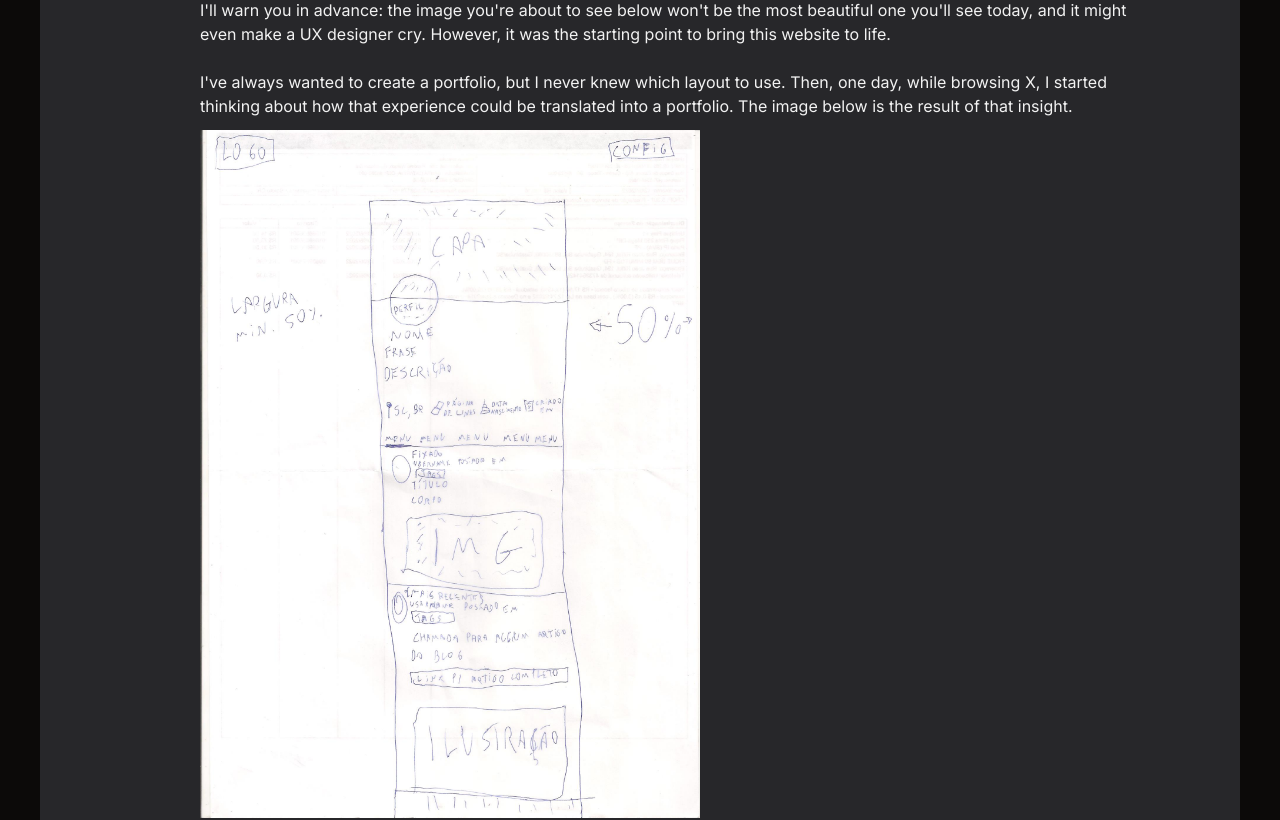
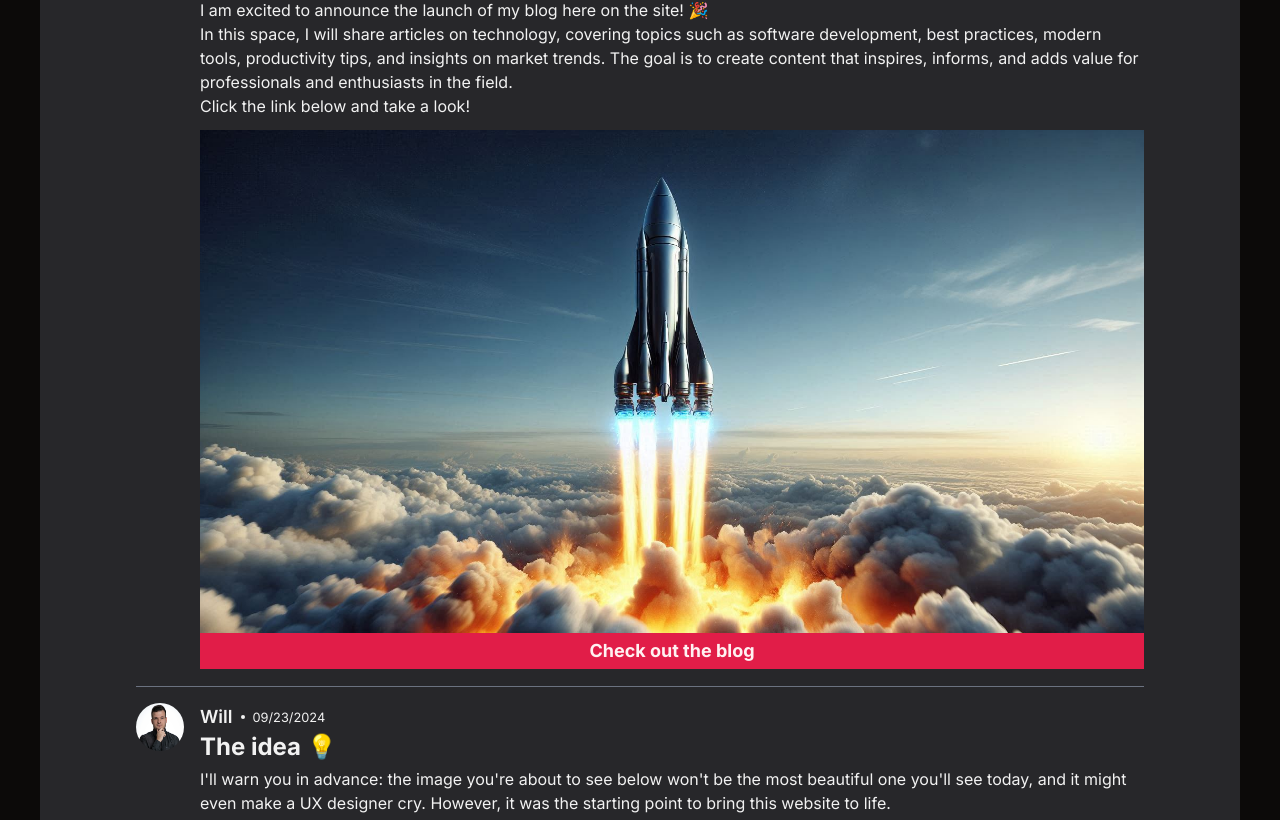
Before and after one commit to bretzke/my-website, a Next.js app: page /en in a window 1280 px wide. Shown: the part 1720-2540 px from the top of the page. Built offline with nearby package versions, Linux system fonts and the light colour scheme; no server answers; a web font is replaced by a local one.

Commit message:
Added one post about blog launch

```diff
--- a/src/app/[locale]/page.tsx
+++ b/src/app/[locale]/page.tsx
@@ -1,10 +1,12 @@
 import Divider from "@/components/Divider";
 import FeedPost from "@/components/FeedPost";
+import { Button } from "@/components/ui/button";
 import { myUserInfo, publishedDate, StaticPageProps } from "@/utils/constants";
 import { imagesPostPath } from "@/utils/imagesPath";
 import { useTranslations } from "next-intl";
 import { unstable_setRequestLocale } from "next-intl/server";
 import Image from "next/image";
+import Link from "next/link";
 
 export default function Home({ params: { locale } }: StaticPageProps) {
   unstable_setRequestLocale(locale);
@@ -29,6 +31,26 @@ export default function Home({ params: { locale } }: StaticPageProps) {
       </FeedPost>
       <Divider />
       <FeedPost
+        postTitle={translate("blogLaunch.title")}
+        postBody={translate("blogLaunch.body")}
+        user={myUserInfo}
+        postedAt={new Date("2024-11-21 12:00:00")}
+      >
+        <Link href="/blog" className="relative hover:opacity-75 transition-all">
+          <Image
+            src={imagesPostPath.rocketSky}
+            alt=""
+            width={1000}
+            height={1000}
+            priority
+          />
+          <span className="absolute w-full bottom-0 bg-primary text-primary-foreground text-center p-1 text-lg font-bold">
+            {translate("blogLaunch.cta")}
+          </span>
+        </Link>
+      </FeedPost>
+      <Divider />
+      <FeedPost
         postTitle={translate("theIdea.title")}
         postBody={translate("theIdea.body")}
         user={myUserInfo}
--- a/src/messages/en/posts.ts
+++ b/src/messages/en/posts.ts
@@ -2,6 +2,11 @@ export default {
   helloWorld: {
     title: "Greetings! 👋🏻",
     body: "Since I started in the IT field, I've always wanted to create a space where I could gather and showcase what I've been developing. Finally, that desire has become a reality.<br />On my website, you'll find a selection of my latest projects, a bit about my journey, and, of course, ways to get in touch for potential collaborations and opportunities! 💻🚀",
+  },
+  blogLaunch: {
+    title: "Blog launch 🚀",
+    body: "I am excited to announce the launch of my blog here on the site! 🎉<br />In this space, I will share articles on technology, covering topics such as software development, best practices, modern tools, productivity tips, and insights on market trends. The goal is to create content that inspires, informs, and adds value for professionals and enthusiasts in the field.<br />Click the link below and take a look!",
+    cta: "Check out the blog",
   },
   theIdea: {
     title: "The idea 💡",
--- a/src/messages/pt/posts.ts
+++ b/src/messages/pt/posts.ts
@@ -2,6 +2,11 @@ export default {
   helloWorld: {
     title: "Saudações! 👋🏻",
     body: "Desde que comecei na área de TI, sempre quis criar um espaço onde pudesse reunir e mostrar o que venho desenvolvendo. Finalmente, esse desejo se tornou realidade.<br />No meu site, você encontrará uma seleção dos meus projetos mais recentes, um pouco sobre minha trajetória e, claro, formas de entrar em contato para possíveis colaborações e oportunidades! 💻🚀",
+  },
+  blogLaunch: {
+    title: "Lançamento do blog 🚀",
+    body: "É com grande entusiasmo que anuncio o lançamento do meu blog aqui no site! 🎉<br/>Neste espaço, vou compartilhar artigos sobre tecnologia, abordando temas como desenvolvimento de software, boas práticas, ferramentas modernas, dicas de produtividade e insights sobre tendências do mercado. O objetivo é criar um conteúdo que inspire, informe e agregue valor para profissionais e entusiastas da área.<br />Clique no link abaixo e dê uma olhada!",
+    cta: "Confira o blog",
   },
   theIdea: {
     title: "A ideia 💡",
--- a/src/utils/imagesPath.ts
+++ b/src/utils/imagesPath.ts
@@ -1,4 +1,5 @@
 export const imagesPostPath = {
   helloWorld: "/images/posts/hello-world.jpg",
+  rocketSky: "/images/posts/rocket-sky.jpeg",
   theIdea: "/images/posts/the-idea.jpeg",
 };
```
Also changed, not shown: public/images/posts/rocket-sky.jpeg (added).
